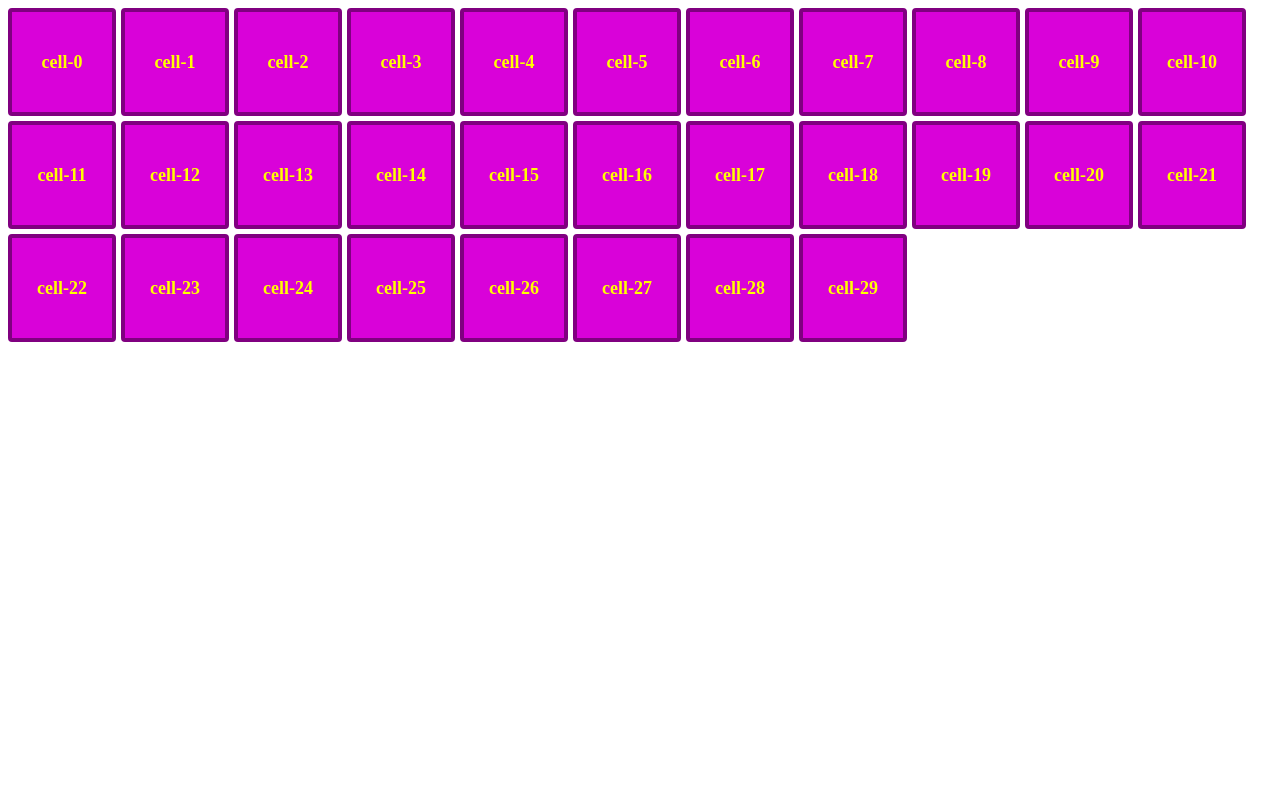
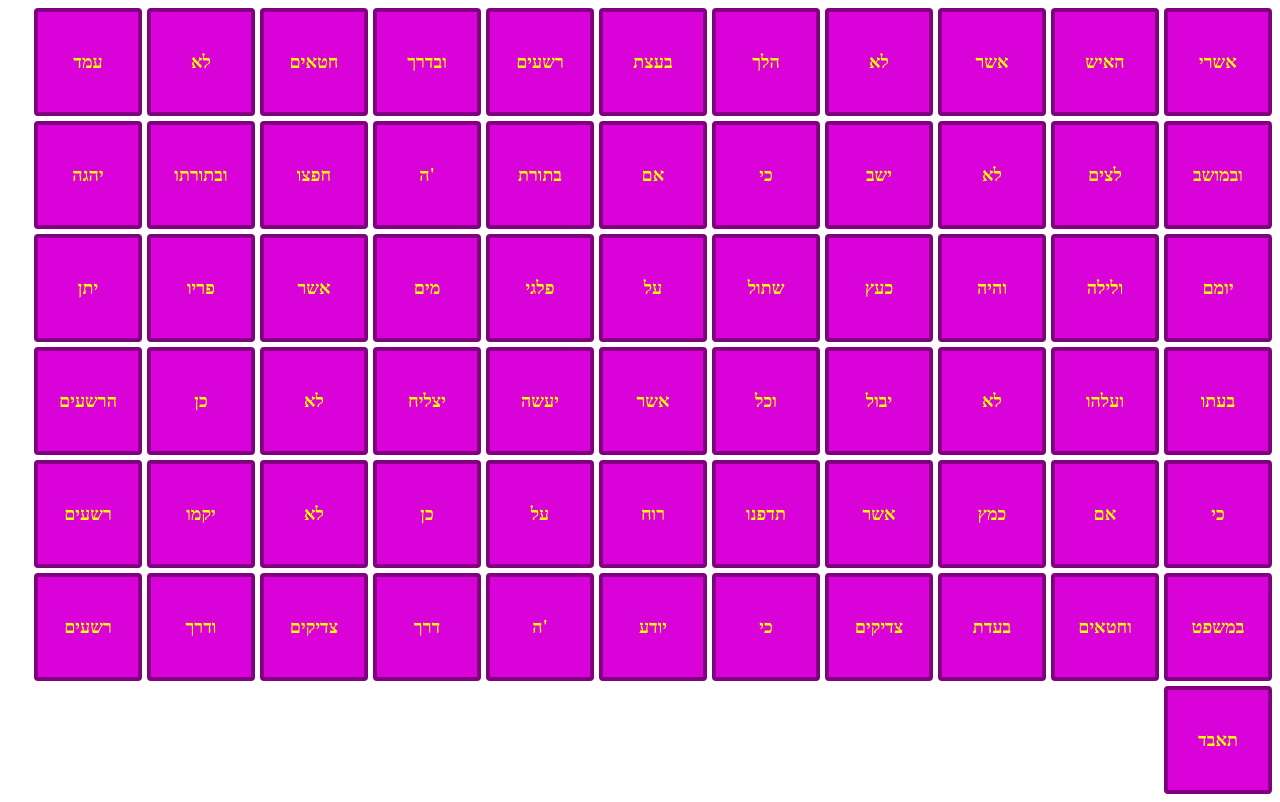
Before and after one commit to yaakovDev/react-draggable-cards, a React (Create React App) app: page / in a window 1280 px wide. Built offline with nearby package versions, Linux system fonts and the light colour scheme.

Commit message:
vanilla drag&drop

```diff
--- a/src/App.js
+++ b/src/App.js
@@ -2,8 +2,12 @@ import {useState,useRef} from 'react'
 import './index.css'
 
 export const App = () => {
-  const [cards,setCards] = useState( [...Array(30).keys()].map( i =>
-    {return {id:i,val:`cell-${i}`} }) )
+  const psalm =`אשרי האיש אשר לא הלך בעצת רשעים ובדרך חטאים לא עמד ובמושב לצים לא ישב כי אם בתורת ה' חפצו ובתורתו יהגה יומם ולילה והיה כעץ שתול על פלגי מים אשר פריו יתן בעתו ועלהו לא יבול וכל אשר יעשה יצליח לא כן הרשעים כי אם כמץ אשר תדפנו רוח על כן לא יקמו רשעים במשפט וחטאים בעדת צדיקים כי יודע ה' דרך צדיקים ודרך רשעים תאבד`
+  let vPsalm = psalm.split(" ")
+  // vPsalm = vPsalm.sort((a, b) => 0.5 - Math.random());
+
+  const [cards,setCards] = useState( [...Array(67).keys()].map( i =>
+    {return {id:i,val:vPsalm[i]} }) )
   const draggedCard = useRef(null)
 
 const onClick = (i) => { console.log(i.id) }
--- a/src/index.css
+++ b/src/index.css
@@ -25,7 +25,7 @@
 
 .cards-flex-container {
   display:flex;
-  flex-direction: row;
+  flex-direction: row-reverse;
   gap:5px;
   flex-wrap: wrap;
 }
```
